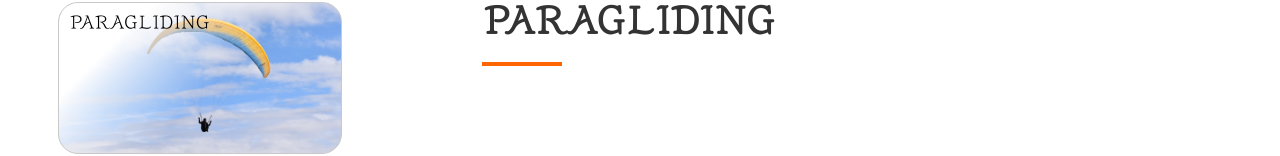
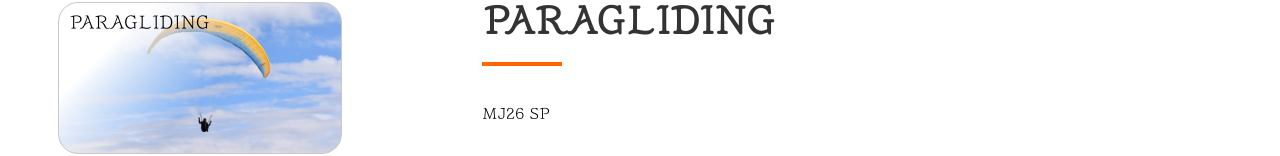
Before and after one commit to satorufan/mjtextile, a React (Create React App) app: page /product in a window 1280 px wide. Shown: the part 667-823 px from the top of the page. Built offline with nearby package versions, Linux system fonts and the light colour scheme.

Commit message:
mjtex v1.1 editing

```diff
--- a/src/products/Products.js
+++ b/src/products/Products.js
@@ -121,6 +121,7 @@ function Products() {
                         >
                             <div className="products-product-title">{product[1].name}</div>
                             <div className="products-product-title-line"></div>
+                            <div className='products-product-itemcode'>{product[1].items[0].itemcode}</div>
                         </div>
                     ))}
                 </div>
```
